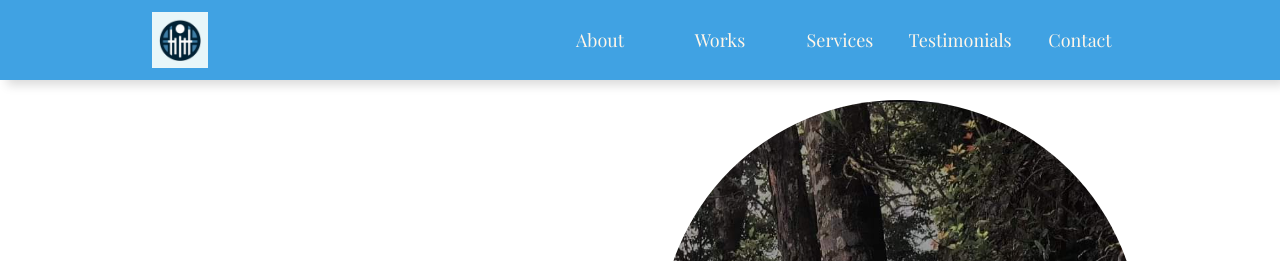
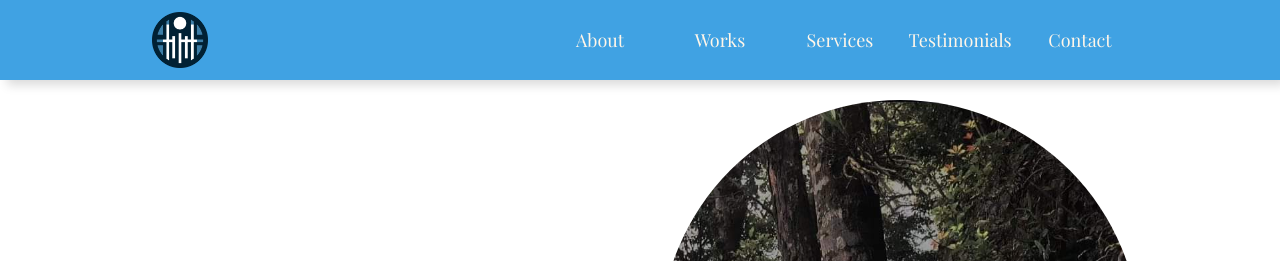
Before and after one commit to Hoanghung170120004/Baicuoiki, a plain HTML site: page index.html in a window 1280 px wide. Shown: the top 261 px of the page. Drawn offline with nearby package versions, Linux system fonts and the light colour scheme.

Commit message:
first commit

```diff
--- a/index.html
+++ b/index.html
@@ -13,7 +13,7 @@
 <body>
     <div id="navbar">
         <a href="#home" id="logo">
-            <img src="logo.jpg" style="height: 100%;">
+            <img src="logo.png" style="height: 100%;">
         </a>
         <div id="navbar-right">
             <div class="bar">
```
Also changed, not shown: logo.jpg (deleted), logo.png (added), 1 other file.
